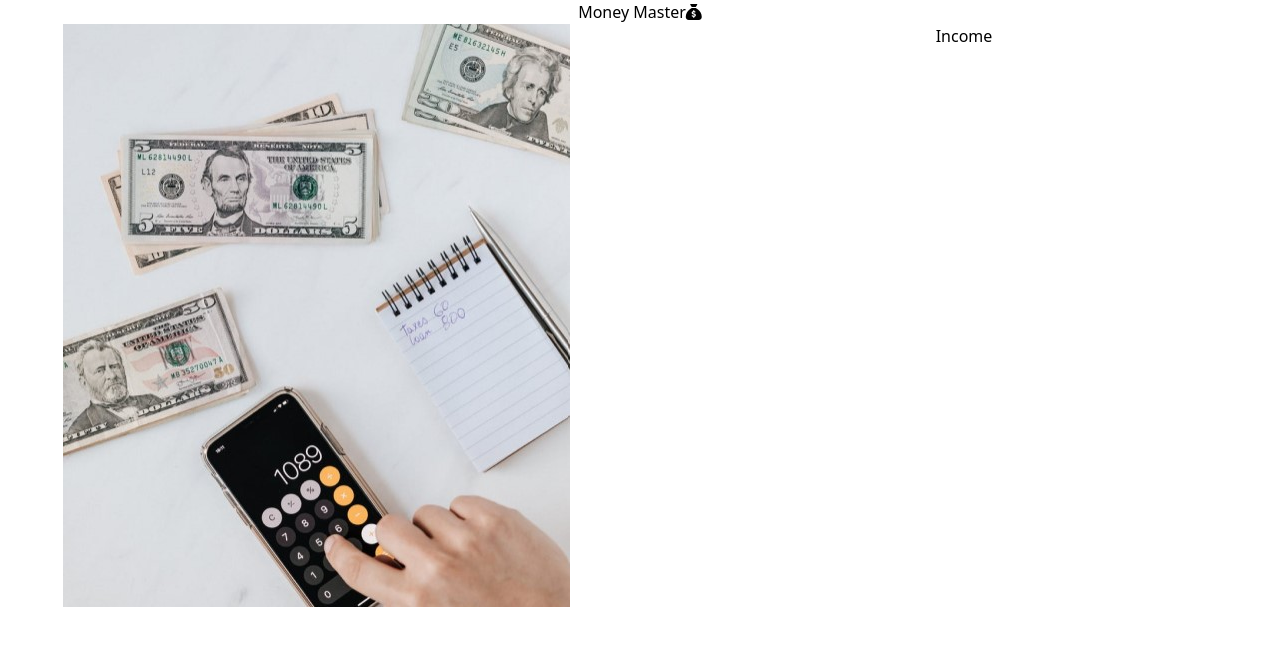
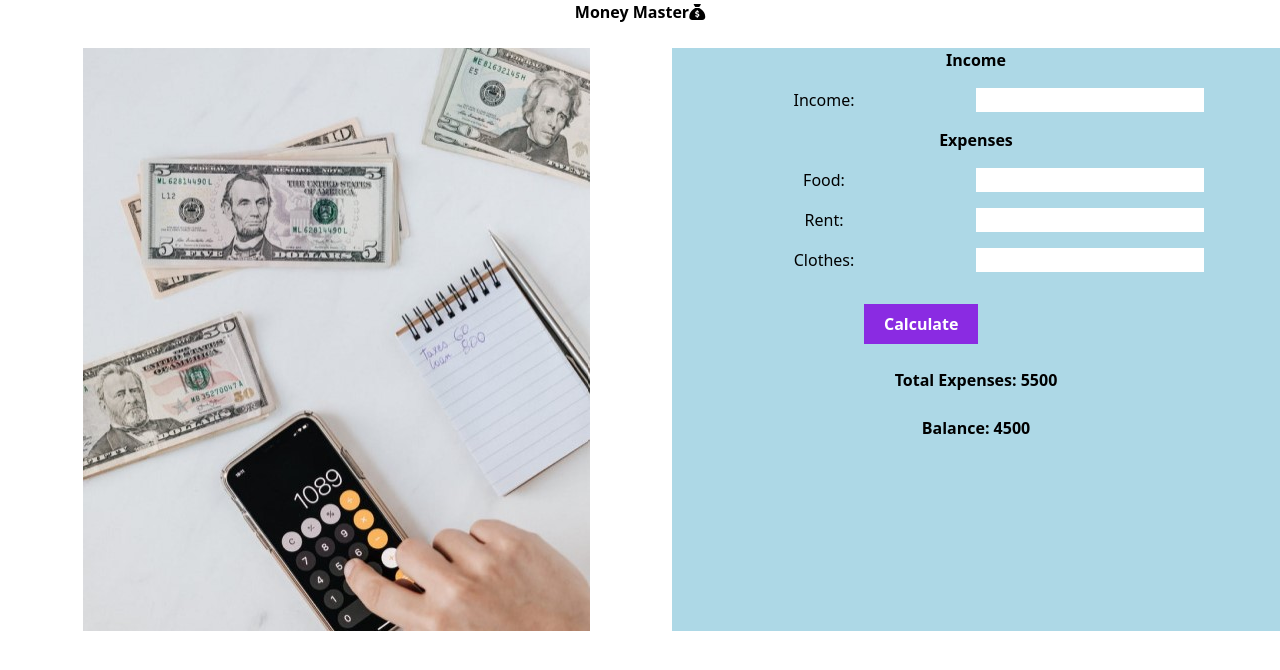
Before and after one commit to ShovanTheMan/money-master-solution, a plain HTML site: page index.html in a window 1280 px wide. Drawn offline with nearby package versions, Linux system fonts and the light colour scheme.

Commit message:
balance added

```diff
--- a/index.html
+++ b/index.html
@@ -9,18 +9,50 @@
     <script src="https://kit.fontawesome.com/cfaa84e485.js" crossorigin="anonymous"></script>
 </head>
 <body>
-     <header class="text-center">
-        <h1>Money Master<i class="fa-solid fa-sack-dollar"></i></h1>
+     <header class="text-center mb-4">
+        <h1><b>Money Master</b><i class="fa-solid fa-sack-dollar"></i></h1>
     </header>
 
-    <main class="container">
-        <section class="grid grid-cols-2 gap-4">
-            <div>
-                <img class="w-auto mx-auto" src="assets/money.jpg" alt="">
+    <main class="container mx-auto">
+        <section class="grid grid-cols-2 gap-8 ml-8 mx-auto">
+            <div class="flex-justify-center">
+                <img class="w-auto mx-auto mt-2" src="assets/money.jpg" alt="">
             </div>
-            <div class="bg-light">
+            <div class="rightside mt-2">
                <div class="text-center">
-                <h5 class="bold">Income</h5>
+                <h5><b>Income</b></h5>
+                <div class="grid grid-cols-2 mt-4">
+                <label class="" for="income">Income:</label>
+
+                    <input class="w-3/4" type="text" class="form-control" id="income">
+                </div>
+               </div>
+
+               <div class="text-center mt-4">
+                <h5><b>Expenses</b></h5>
+                <div class="grid grid-cols-2 mt-4">
+                <label class="" for="food">Food:</label>
+
+                    <input class="w-3/4" type="text" class="form-control" id="food">
+                </div>
+
+                <div class="grid grid-cols-2 mt-4">
+                <label class="" for="food">Rent:</label>
+
+                    <input class="w-3/4" type="text" class="form-control" id="rent">
+                </div>
+                <div class="grid grid-cols-2 mt-4">
+                <label class="" for="food">Clothes:</label>
+
+                    <input class="w-3/4" type="text" class="form-control" id="clothes">
+                </div>
+               </div>
+               <button id="btn-cal" class="ml-48 mt-8 px-5 py-2 mt-2 text-white font-bold">Calculate</button>
+
+               <div class="text-center mt-6">
+                <h5><b>Total Expenses: 5500</b></h5><br>
+                <h5><b>Balance: 4500</b></h5>
+
                </div>
             </div>
 
--- a/styles/style.css
+++ b/styles/style.css
@@ -0,0 +1,7 @@
+.rightside{
+    background-color: lightblue;
+}
+#btn-cal{
+ background-color: blueviolet;
+ align-items: center;
+}
```
